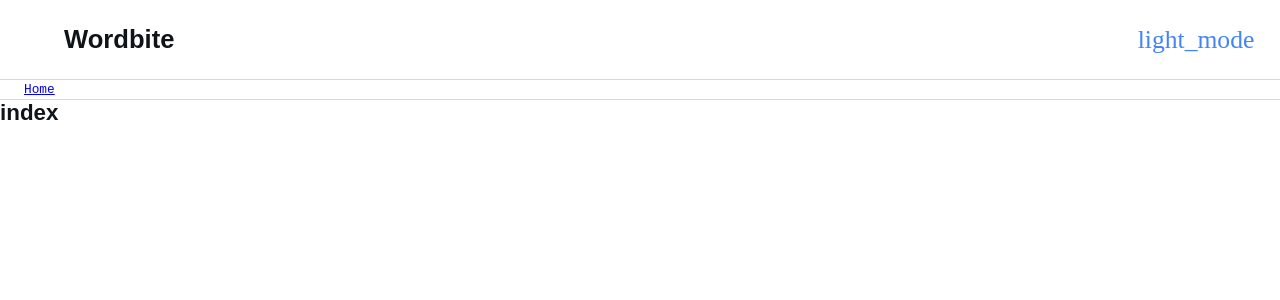
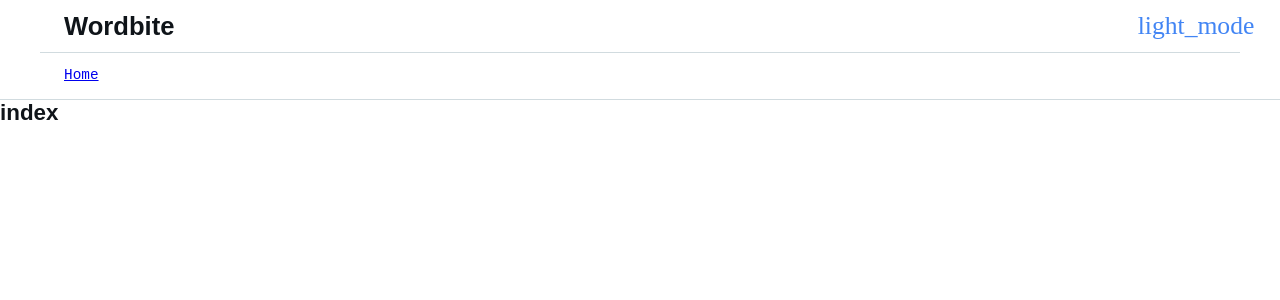
Before and after one commit to emilymcaldwell/Wordbite, a Jekyll site: the page built from index.md, in a window 1280 px wide. Shown: the top 300 px of the page. Built offline with Jekyll 4.4.1, drawn with Linux system fonts in a browser that asks for light colours; some web fonts are replaced.

Commit message:
Update breadcrumbs.html

```diff
--- a/_includes/breadcrumbs.html
+++ b/_includes/breadcrumbs.html
@@ -1,4 +1,4 @@
-<div id="breadcrumbs">
+<div id="breadcrumbs" class="breadcrumbs-inner">
 {% assign crumbs = page.url | remove:'/index.html' | split: '/' %}
 <a href="/">Home</a>
 {% for crumb in crumbs offset: 1 %}
--- a/_sass/header.scss
+++ b/_sass/header.scss
@@ -15,10 +15,10 @@ header {
 #breadcrumbs {
   display: flex;
   align-items: center;
-  font-size: 0.8rem;
+  font-size: 0.9rem;
   font-family: $mono-font;
   border-top: 1px solid $border-colour;
-  padding: 0 $padding-size;
+  padding: calc($padding-size / 2) $padding-size;
 
   .material-symbols {
     font-size: 1rem;
```
